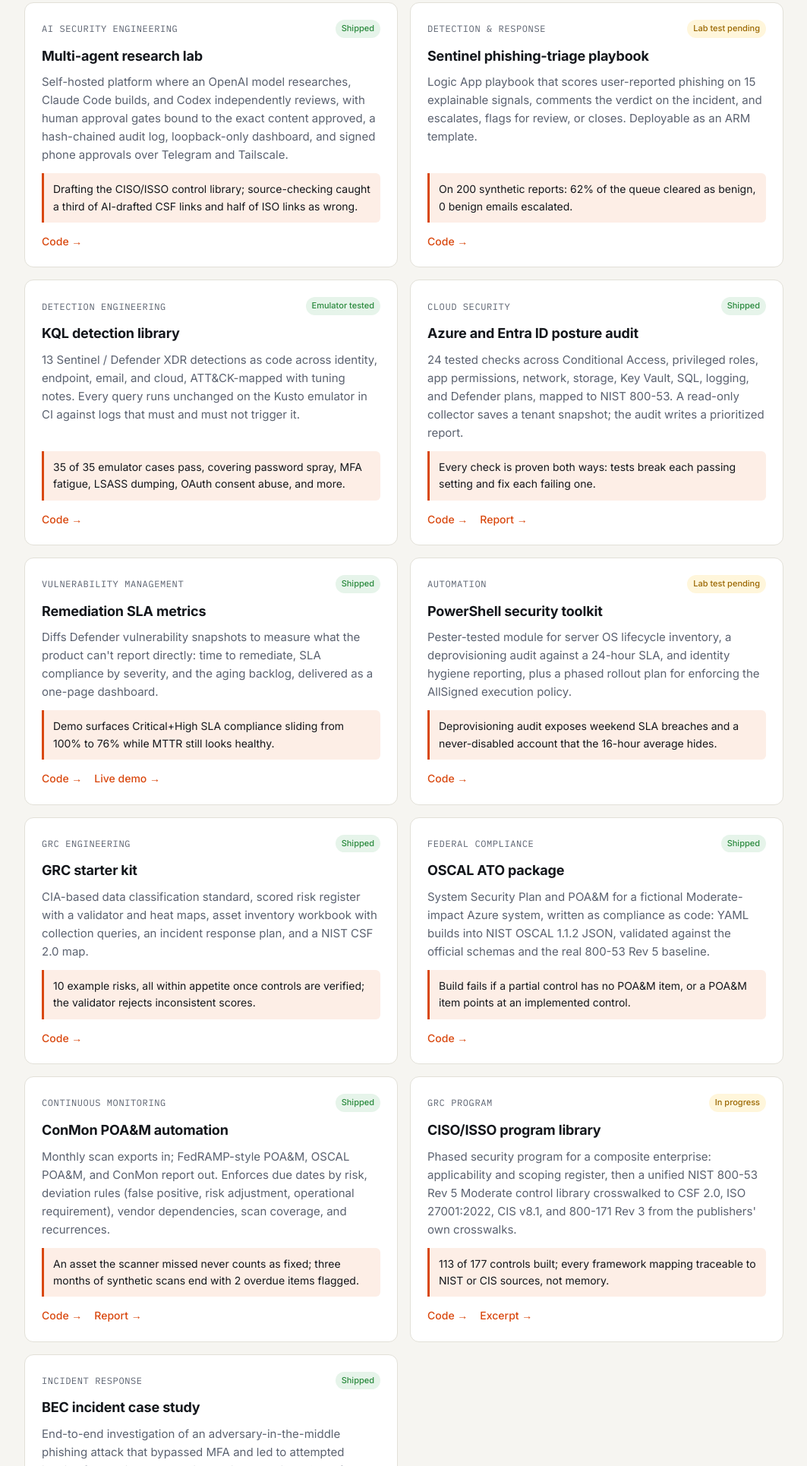
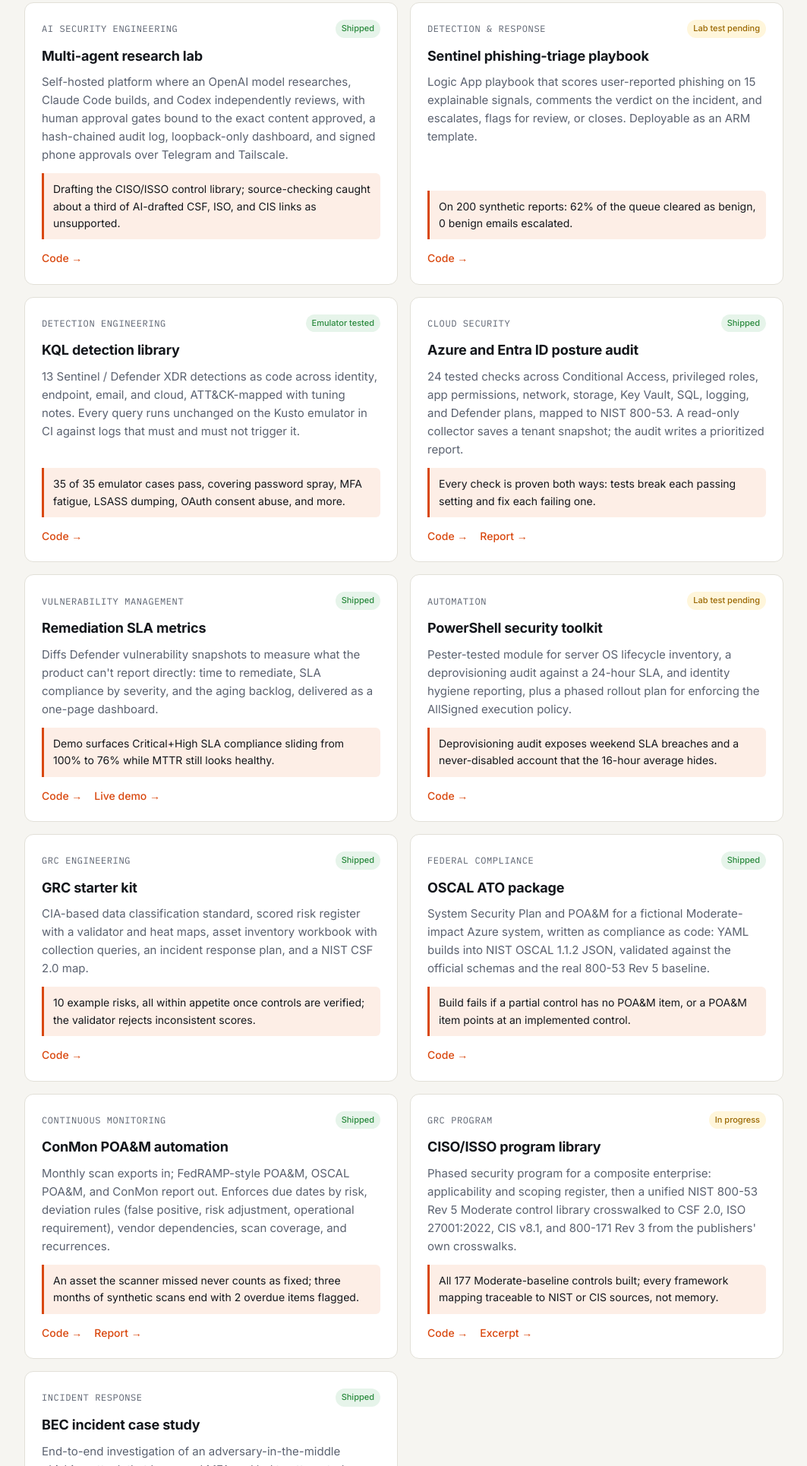
Before and after one commit to sbsmith340/sbsmith340.github.io, a plain HTML site: page index.html in a window 1280 px wide. Shown: the part 1360-3290 px from the top of the page at 76% size, without its empty margins (108-1171 px from the left). Drawn offline with Linux system fonts and the light colour scheme.

Commit message:
Control library complete: update project cards

```diff
--- a/index.html
+++ b/index.html
@@ -261,7 +261,7 @@
     show: true, status: "shipped", kind: "AI security engineering",
     title: "Multi-agent research lab",
     summary: "Self-hosted platform where an OpenAI model researches, Claude Code builds, and Codex independently reviews, with human approval gates bound to the exact content approved, a hash-chained audit log, loopback-only dashboard, and signed phone approvals over Telegram and Tailscale.",
-    outcome: "Drafting the CISO/ISSO control library; source-checking caught a third of AI-drafted CSF links and half of ISO links as wrong.",
+    outcome: "Drafting the CISO/ISSO control library; source-checking caught about a third of AI-drafted CSF, ISO, and CIS links as unsupported.",
     repo: GH + "/multi-agent-research-lab", writeup: ""
   },
   {
@@ -324,7 +324,7 @@
     show: true, status: "wip", kind: "GRC program",
     title: "CISO/ISSO program library",
     summary: "Phased security program for a composite enterprise: applicability and scoping register, then a unified NIST 800-53 Rev 5 Moderate control library crosswalked to CSF 2.0, ISO 27001:2022, CIS v8.1, and 800-171 Rev 3 from the publishers' own crosswalks.",
-    outcome: "113 of 177 controls built; every framework mapping traceable to NIST or CIS sources, not memory.",
+    outcome: "All 177 Moderate-baseline controls built; every framework mapping traceable to NIST or CIS sources, not memory.",
     repo: GH + "/cybersecurity-program-library", writeup: GH + "/cybersecurity-program-library/blob/main/deliverables/Phase3_Unified_Control_Library_excerpt.pdf", writeupLabel: "Excerpt"
   },
   {
```
